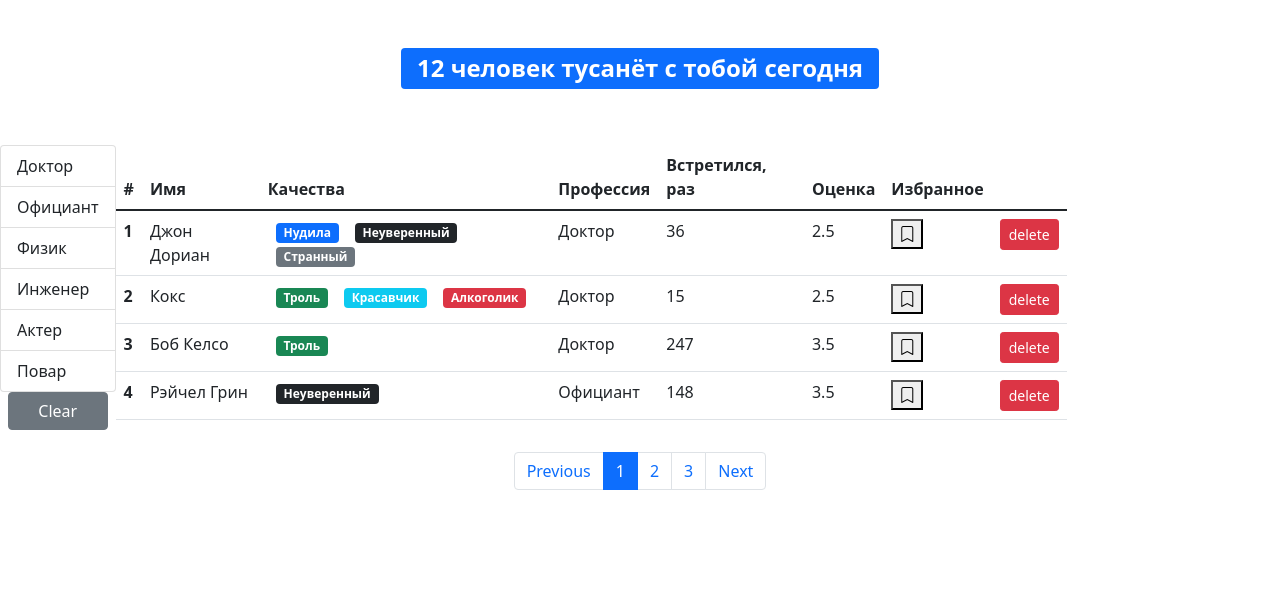
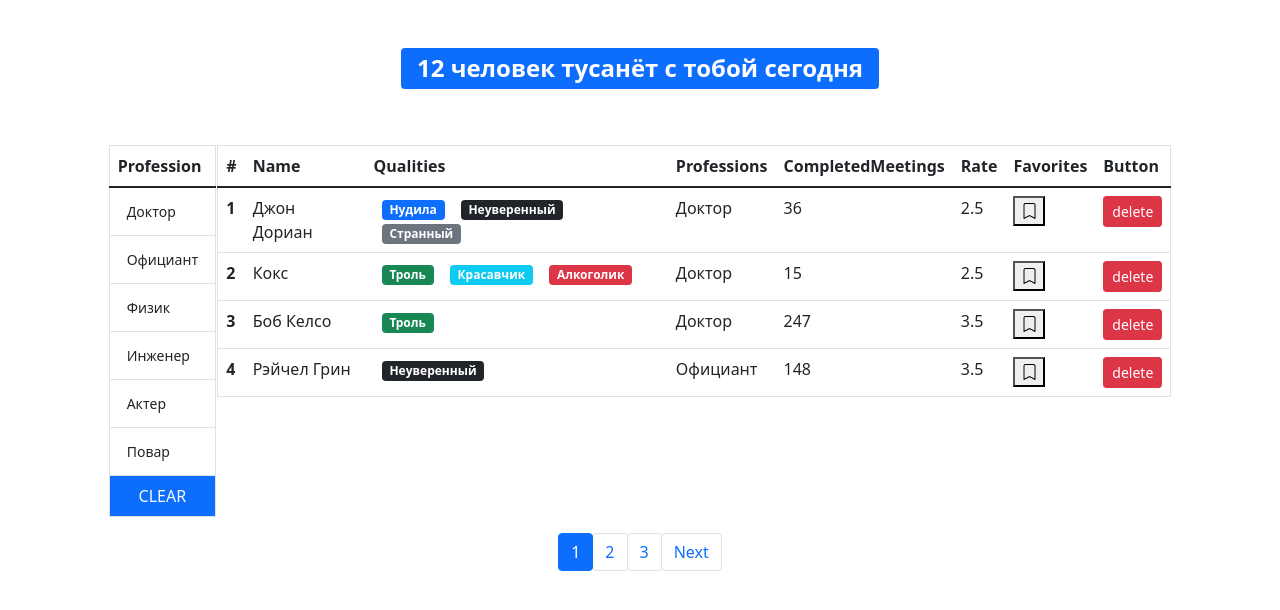
Before and after one commit to Yupiter78/fast-company-new, a React (Create React App) app: page / in a window 1280 px wide. Shown: the top 610 px of the page. Built offline with nearby package versions, Linux system fonts and the light colour scheme.

Commit message:
fix: change components

```diff
--- a/src/App.jsx
+++ b/src/App.jsx
@@ -4,19 +4,9 @@ import api from "./api";
 
 const App = () => {
     const [users, setUsers] = useState(null);
-    const [professions, setProfessions] = useState(null);
     useEffect(() => {
-        Promise.all([api.users.fetchAll(), api.professions.fetchAll()]).then(
-            ([users, professions]) => {
-                setUsers(users);
-                setProfessions(professions);
-            }
-        );
+        api.users.fetchAll().then((data) => setUsers(data));
     }, []);
-
-    useEffect(() => {
-        console.log("professions: ", professions);
-    }, [professions]);
 
     const handleDelete = (userId) => {
         setUsers(users.filter((user) => user._id !== userId));
@@ -41,7 +31,6 @@ const App = () => {
             {users && (
                 <Users
                     users={users}
-                    professions={professions}
                     onDelete={handleDelete}
                     onToggleBookmark={handleToggleBookmark}
                 />
--- a/src/api/fake.api/professions.js
+++ b/src/api/fake.api/professions.js
@@ -1,4 +1,4 @@
-export const professions = {
+export const professionsObject = {
     doctor: {
         _id: "67rdca3eeb7f6fgeed471818",
         name: "Доктор"
@@ -25,10 +25,38 @@ export const professions = {
     }
 };
 
-const fetchAll = () =>
-    new Promise((resolve) => {
+export const professions = [
+    {
+        _id: "67rdca3eeb7f6fgeed471818",
+        name: "Доктор"
+    },
+    {
+        _id: "67rdca3eeb7f6fgeed471820",
+        name: "Официант"
+    },
+    {
+        _id: "67rdca3eeb7f6fgeed471814",
+        name: "Физик"
+    },
+    {
+        _id: "67rdca3eeb7f6fgeed471822",
+        name: "Инженер"
+    },
+    {
+        _id: "67rdca3eeb7f6fgeed471824",
+        name: "Актер"
+    },
+    {
+        _id: "67rdca3eeb7f6fgeed471829",
+        name: "Повар"
+    }
+];
+
+const fetchAll = () => {
+    return new Promise((resolve) => {
         setTimeout(() => resolve(professions), 2000);
     });
+};
 
 export default {
     fetchAll
--- a/src/api/fake.api/user.api.js
+++ b/src/api/fake.api/user.api.js
@@ -1,4 +1,4 @@
-import { professions } from "./professions";
+import { professionsObject as professions } from "./professions";
 
 const qualities = {
     tedious: {
--- a/src/components/GroupList.jsx
+++ b/src/components/GroupList.jsx
@@ -3,46 +3,73 @@ import PropTypes from "prop-types";
 
 const GroupList = ({
     items,
-    valueProperty,
-    contentProperty,
-    selectedItems,
-    onItemSelect
+    selectedItem,
+    onProfessionSelect,
+    onClearFilter,
+    valueProp,
+    contentProp
 }) => {
-    const isActive = (item, selectObj) => item === selectObj;
     return (
-        items && (
-            <ul className="list-group">
-                {Object.keys(items).map((key) => (
-                    <li
-                        key={items[key][valueProperty]}
-                        role="button"
-                        className={`list-group-item ${
-                            isActive(items[key], selectedItems) ? "active" : ""
-                        }`}
-                        aria-current={
-                            isActive(items[key], selectedItems) ? "true" : ""
-                        }
-                        onClick={() => onItemSelect(items[key])}
-                    >
-                        {items[key][contentProperty]}
-                    </li>
-                ))}
-            </ul>
-        )
+        <>
+            <table className="table table-hover border">
+                <thead>
+                    <tr>
+                        <th scope="col">Profession</th>
+                    </tr>
+                </thead>
+                <tbody>
+                    {Object.keys(items).map((key) => {
+                        return (
+                            <tr key={items[key][valueProp]}>
+                                <td
+                                    className={`ms-2 ${
+                                        selectedItem === items[key]
+                                            ? "table-primary"
+                                            : ""
+                                    }`}
+                                    onClick={() =>
+                                        onProfessionSelect(items[key])
+                                    }
+                                >
+                                    <button
+                                        className="btn btn-sm"
+                                        style={{
+                                            borderColor: "transparent"
+                                        }}
+                                    >
+                                        {items[key][contentProp]}
+                                    </button>
+                                </td>
+                            </tr>
+                        );
+                    })}
+                    <tr>
+                        <td
+                            className="bg-primary text-light text-center ms-2"
+                            role="button"
+                            onClick={onClearFilter}
+                        >
+                            CLEAR
+                        </td>
+                    </tr>
+                </tbody>
+            </table>
+        </>
     );
 };
 
 GroupList.defaultProps = {
-    valueProperty: "_id",
-    contentProperty: "name"
+    valueProp: "_id",
+    contentProp: "name"
 };
 
 GroupList.propTypes = {
-    items: PropTypes.object,
-    valueProperty: PropTypes.string.isRequired,
-    contentProperty: PropTypes.string.isRequired,
-    selectedItems: PropTypes.object,
-    onItemSelect: PropTypes.func
+    items: PropTypes.oneOfType([PropTypes.object, PropTypes.array]),
+    selectedItem: PropTypes.object,
+    onProfessionSelect: PropTypes.func,
+    onClearFilter: PropTypes.func,
+    valueProp: PropTypes.string,
+    contentProp: PropTypes.string
 };
 
 export default GroupList;
--- a/src/components/Pagination.jsx
+++ b/src/components/Pagination.jsx
@@ -1,69 +1,72 @@
 import React from "react";
 import PropTypes from "prop-types";
+import _ from "lodash";
 
-const Pagination = ({ pageCount, currentPage, onPageChange }) => {
-    const pages = Array.from({ length: pageCount }, (_, i) => i + 1);
-
-    const handlePage = (page, direction, pageCount) => {
-        const newPage = {
-            next: (page % pageCount) + 1,
-            prev: ((page - 2 + pageCount) % pageCount) + 1
-        }[direction];
-
-        newPage
-            ? onPageChange(newPage)
-            : console.error("Error: Invalid direction provided");
-    };
-
-    if (pageCount === 1) return null;
+const Pagination = ({ pageSize, totalUsers, currentPage, onPageChange }) => {
+    const totalPages = Math.ceil(totalUsers / pageSize);
+    const pages = _.range(1, totalPages + 1);
     return (
+        <>
+            {totalPages > 1 && (
                 <nav aria-label="...">
                     <ul className="pagination">
+                        {currentPage > 1 && (
                             <li className="page-item">
                                 <a
-                        className="page-link"
+                                    className="page-link btn"
                                     onClick={() =>
-                            handlePage(currentPage, "prev", pageCount)
+                                        onPageChange(currentPage - 1)
                                     }
                                 >
                                     Previous
                                 </a>
                             </li>
-                {pages.map((page) => (
+                        )}
+                        {pages.map((page) => {
+                            return (
                                 <li
-                        key={`page_${page}`}
+                                    key={page}
                                     className={`page-item ${
-                            page === currentPage ? "active" : ""
+                                        currentPage === page ? "active" : ""
                                     }`}
-                        aria-current={page === currentPage ? "page" : ""}
+                                    aria-current={
+                                        currentPage === page ? "page" : null
+                                    }
+                                    style={{ cursor: "pointer" }}
                                 >
                                     <a
-                            className="page-link"
+                                        className="page-link btn"
                                         onClick={() => onPageChange(page)}
                                     >
                                         {page}
                                     </a>
                                 </li>
-                ))}
+                            );
+                        })}
+                        {currentPage < totalPages && (
                             <li className="page-item">
                                 <a
-                        className="page-link"
+                                    className="page-link btn"
                                     onClick={() =>
-                            handlePage(currentPage, "next", pageCount)
+                                        onPageChange(currentPage + 1)
                                     }
                                 >
                                     Next
                                 </a>
                             </li>
+                        )}
                     </ul>
                 </nav>
+            )}
+        </>
     );
 };
 
 Pagination.propTypes = {
-    pageCount: PropTypes.number,
-    currentPage: PropTypes.number,
-    onPageChange: PropTypes.func
+    pageSize: PropTypes.number.isRequired,
+    totalUsers: PropTypes.number.isRequired,
+    currentPage: PropTypes.number.isRequired,
+    onPageChange: PropTypes.func.isRequired
 };
 
 export default Pagination;
--- a/src/components/Users.jsx
+++ b/src/components/Users.jsx
@@ -1,111 +1,109 @@
-import React, { useState } from "react";
+import React, { useEffect, useState } from "react";
+import _ from "lodash";
 import User from "./User";
+import Pagination from "./Pagination";
+import GroupList from "./GroupList";
+import api from "../api";
 import PropTypes from "prop-types";
-import Pagination from "./Pagination";
-import { paginate } from "../utils/paginate";
-import GroupList from "./GroupList";
-import _ from "lodash";
 import SearchStatus from "./SearchStatus";
 
-const Users = ({ users, professions, ...rest }) => {
+const Users = ({ users, onProfessionSelect, ...rest }) => {
     const [currentPage, setCurrentPage] = useState(1);
-    const [selectedProf, setSelectedProf] = useState({});
-    console.log("users: ", users);
-
+    const [professions, setProfessions] = useState(null);
+    const [selectedProf, setSelectedProf] = useState(null);
     const PAGE_SIZE = 4;
-    const handleChangePage = (page) => {
-        setCurrentPage(page);
+    const startIndex = (currentPage - 1) * PAGE_SIZE;
+    const endIndex = PAGE_SIZE * currentPage;
+    const handlePageChange = (numberPage) => {
+        setCurrentPage(numberPage);
     };
 
-    const handleProfessionSelect = (item) => {
-        setSelectedProf(item);
+    const handleProfessionSelect = (profObj) => {
+        setSelectedProf(profObj);
     };
 
-    const filterUsers = (usersList, filterProf) => {
-        return usersList.filter((user) => {
-            return user.profession === filterProf;
-        });
+    const usersFiltered = selectedProf
+        ? users.filter(({ profession }) => _.isEqual(profession, selectedProf))
+        : users;
+    const usersSlice = usersFiltered.slice(startIndex, endIndex);
+    const count = usersFiltered.length;
+    const handleClearFilter = () => {
+        setSelectedProf(null);
     };
 
-    const handleClearFilter = () => {
-        setSelectedProf({});
-    };
+    useEffect(() => {
+        api.professions.fetchAll().then((data) => {
+            setProfessions(data);
+        });
+    }, []);
 
-    const filteredUsers = !_.isEmpty(selectedProf)
-        ? filterUsers(users, selectedProf)
-        : users;
-
-    console.log("filteredUsers: ", filteredUsers);
-    const count = filteredUsers.length;
-    const usersSlice = paginate(filteredUsers, currentPage, PAGE_SIZE);
-    const pageCount = Math.ceil(filteredUsers.length / PAGE_SIZE);
-    console.log("count: ", count);
-
+    useEffect(() => {
+        setCurrentPage(1);
+    }, [selectedProf]);
     return (
-        <div className="d-flex flex-column">
+        <>
             <div className="d-flex justify-content-center">
                 <SearchStatus length={count} />
             </div>
-            <div className="col-10 justify-content-center">
-                <div className="d-flex">
+
+            <div className="row justify-content-center">
                 {professions && (
-                        <div className="d-flex flex-column">
+                    <div className="col-1 ms-2">
                         <GroupList
                             items={professions}
-                                selectedItems={selectedProf}
-                                onItemSelect={handleProfessionSelect}
+                            selectedItem={selectedProf}
+                            onProfessionSelect={handleProfessionSelect}
+                            onClearFilter={handleClearFilter}
                         />
-                            <button
-                                className="btn btn-secondary mx-2"
-                                onClick={handleClearFilter}
-                            >
-                                Clear
-                            </button>
                     </div>
                 )}
-
                 {count > 0 && (
-                        <table className="table">
+                    <div className="col-9 me-2">
+                        <table className="table border">
                             <thead>
                                 <tr>
                                     <th scope="col">#</th>
-                                    <th scope="col">Имя</th>
-                                    <th scope="col">Качества</th>
-                                    <th scope="col">Профессия</th>
-                                    <th scope="col">Встретился, раз</th>
-                                    <th scope="col">Оценка</th>
-                                    <th scope="col">Избранное</th>
-                                    <th />
+                                    <th scope="col">Name</th>
+                                    <th scope="col">Qualities</th>
+                                    <th scope="col">Professions</th>
+                                    <th scope="col">CompletedMeetings</th>
+                                    <th scope="col">Rate</th>
+                                    <th scope="col">Favorites</th>
+                                    <th scope="col">Button</th>
                                 </tr>
                             </thead>
                             <tbody>
-                                {usersSlice.map((user, i) => (
+                                {usersSlice.map((user, i) => {
+                                    return (
                                         <User
                                             key={user._id}
                                             index={i}
                                             {...user}
                                             {...rest}
                                         />
-                                ))}
+                                    );
+                                })}
                             </tbody>
                         </table>
+                    </div>
                 )}
             </div>
-            </div>
-            <div className="d-flex justify-content-center mt-3">
+
+            <div className="d-flex justify-content-center">
                 <Pagination
-                    pageCount={pageCount}
+                    pageSize={PAGE_SIZE}
+                    totalUsers={count}
                     currentPage={currentPage}
-                    onPageChange={handleChangePage}
+                    onPageChange={handlePageChange}
                 />
             </div>
-        </div>
+        </>
     );
 };
 
 Users.propTypes = {
     users: PropTypes.array,
-    professions: PropTypes.object
+    onProfessionSelect: PropTypes.func
 };
 
 export default Users;
--- a/src/utils/paginate.js
+++ /dev/null
@@ -1,6 +0,0 @@
-import _ from "lodash";
-
-export const paginate = (data, page, pageSize) => {
-    const startIndex = (page - 1) * pageSize;
-    return _(data).slice(startIndex).take(pageSize).value();
-};
```
Lines whose indentation alone changed are shown as unchanged.
